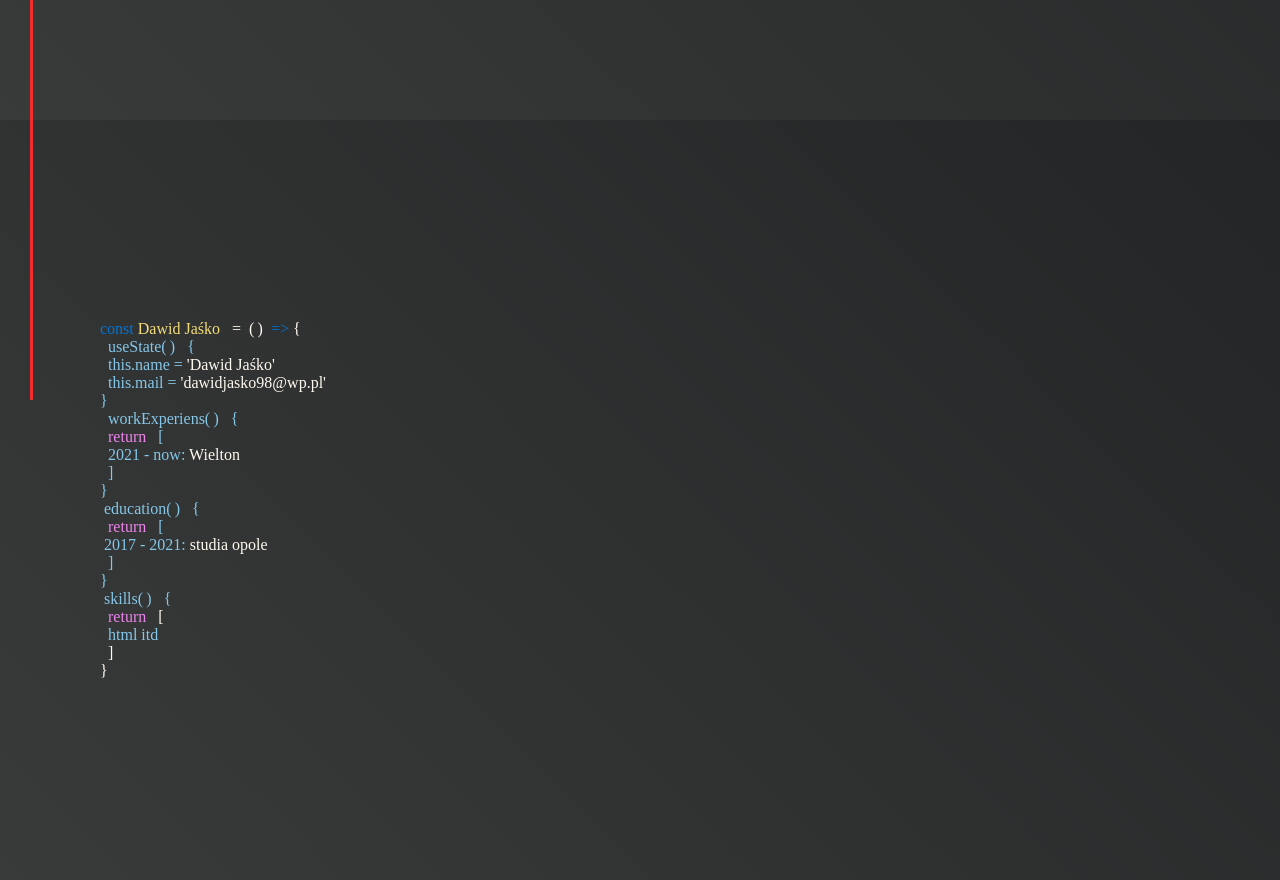
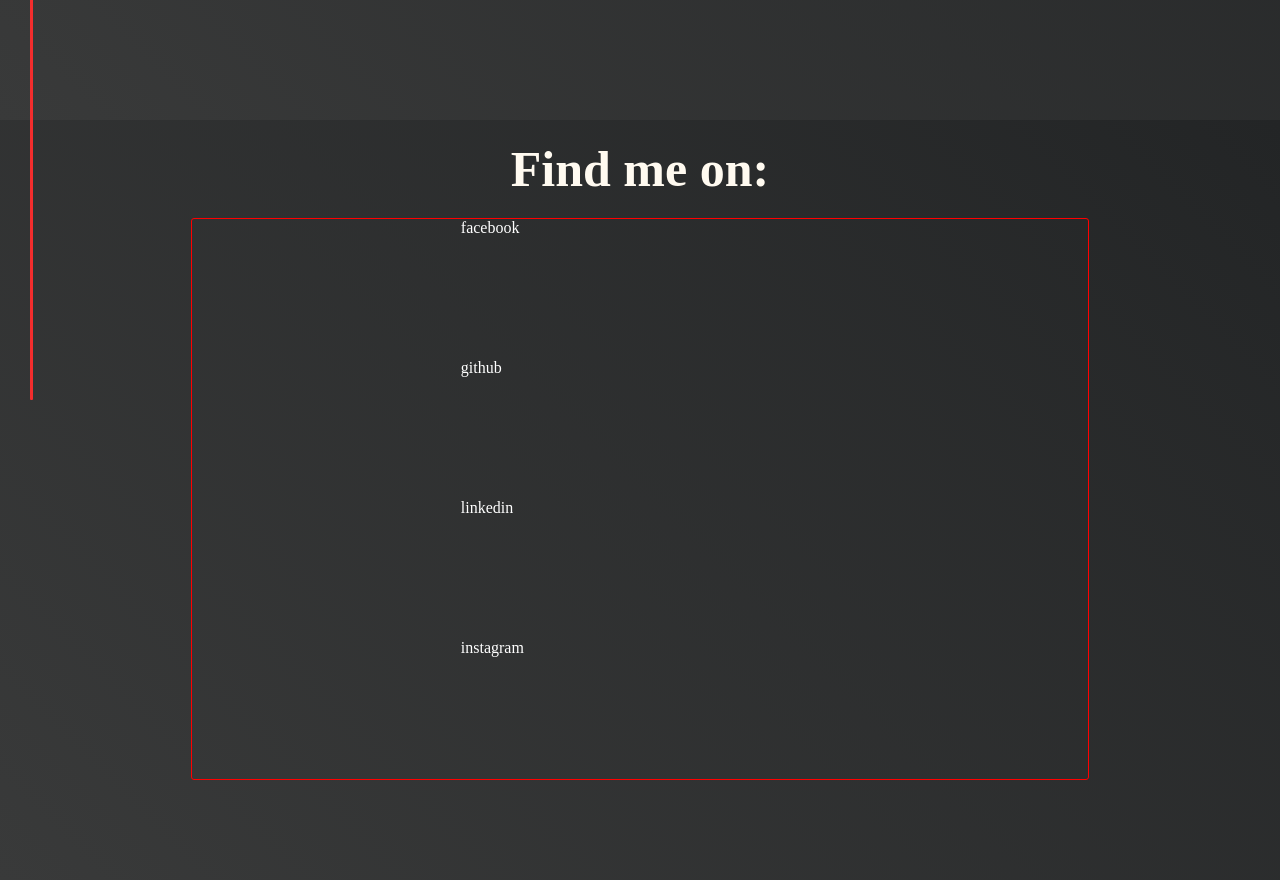
Before and after one commit to DawidJasko/portfolio, a React (Vite) app: page / in a window 1280 px wide. Shown: the part 2200-3080 px from the top of the page. Built offline with nearby package versions, Linux system fonts and the light colour scheme.

Commit message:
4 files modified

```diff
--- a/src/components/aboutme/Aboutme.jsx
+++ b/src/components/aboutme/Aboutme.jsx
@@ -4,8 +4,8 @@
 const Aboutme = () => {
   return (
     <div id="home" className={styles.navbarContainer}>
-      <section id="aboutme" class={styles.contactSection}>
-        {/* <h1 class={styles.contactH1}></h1> */}
+      <section id="aboutme" class={styles.aboutmeSection}>
+        {/* <h1 class={styles.aboutmeH1}></h1> */}
         <div className={styles.conempty}></div>
         <div className={styles.conline}>
           <div className={styles.conclass}>
--- a/src/components/aboutme/Aboutme.module.css
+++ b/src/components/aboutme/Aboutme.module.css
@@ -1,4 +1,4 @@
-.contactSection {
+.aboutmeSection {
   width: 100vw;
   height: calc(100vh - 40px);
   /* height: 100vh; */
@@ -8,7 +8,7 @@
   align-items: center;
   color: white;
 }
-.contactH1 {
+.aboutmeH1 {
   font-size: 50px;
   color: FloralWhite;
 }
--- a/src/components/contact/Contact.jsx
+++ b/src/components/contact/Contact.jsx
@@ -5,45 +5,13 @@
   return (
     <div id="home" className={styles.navbarContainer}>
       <section id="contact" class={styles.contactSection}>
-        {/* <h1 class={styles.contactH1}></h1> */}
-        <div className={styles.conempty}></div>
-        <div className={styles.conline}>
-          <div className={styles.conclass}>
-            <p className={styles.concode}>
-            <span className={styles.spanbludark}>const </span> <span className={styles.spandawid}> Dawid Jaśko</span>
-            <span className={styles.spanwhite}>
-                &#8194; &#61;&#8194;&#40;&#8201;&#41;&#8194;</span>
-                <span className={styles.spanbludark}>&#61;&#62;</span><span className={styles.spanwhite}> &#123;</span>
-              <br />
-              &#160; useState&#40;&#8201;&#41;&#8194; &#123; <br />
-              &#160; this.name = <span className={styles.spanwhite}>'Dawid Jaśko'</span> <br />
-              &#160; this.mail = <span className={styles.spanwhite}>'dawidjasko98@wp.pl'</span> &#160; &#160;
-              <br /> &#125;
-              <br />
-              &#160; workExperiens&#40;&#8201;&#41;&#8194; &#123; <br />
-              &#160; <span className={styles.conreturn}> return</span>&#8194; &#91;
-              <br />
-              &#160; 2021 - now: <span className={styles.spanwhite}>Wielton</span> <br/>&#8194;&#93; &#160; <br />
-              &#125;
-              <br />
-              &#160;education&#40;&#8201;&#41;&#8194; &#123; <br />
-              &#160; <span className={styles.conreturn}> return</span>&#8194; &#91;
-              <br />
-              &#160;2017 - 2021: <span className={styles.spanwhite}>studia opole</span> &#160;
-              <br />
-              &#8194;&#93;<br/>
-              &#125;
-              <br />
-              &#160;skills&#40;&#8201;&#41;&#8194; &#123; <br />
-              &#160; <span className={styles.conreturn}> return</span><span className={styles.spanwhite}>&#8194; &#91;</span>
-              <br />
-              &#8194;html itd
-              <br />
-              <span className={styles.spanwhite}> &#8194;&#93;<br/></span>
-              <span className={styles.spanwhite}> &#125;</span>
-              <br />
-            </p>
-          </div>
+        <h1 className={styles.contactH1}>Find me on:</h1>
+        <div className={styles.contactSocialmediaCon}>
+          <div className={styles.contactFb}>facebook</div>
+          <div className={styles.contactFb}>github</div>
+          <div className={styles.contactFb}>linkedin</div>
+          <div className={styles.contactFb}>instagram</div>
+
         </div>
       </section>
     </div>
--- a/src/components/contact/Contact.module.css
+++ b/src/components/contact/Contact.module.css
@@ -4,30 +4,29 @@
   /* height: 100vh; */
   background: linear-gradient(45deg, #393a3a, #232526);
   display: flex;
-  flex-direction: row;
+  flex-direction: column;
   align-items: center;
   color: white;
 }
 .contactH1 {
+  display: flex;
+  justify-content: center;
+  align-items: center;
   font-size: 50px;
   color: FloralWhite;
+  padding-top: 20px;
+  padding-bottom: 20px;
 }
-.concode {
-  color: rgb(133, 199, 233);
+.contactSocialmediaCon {
+  display: flex;
+  flex-direction: column;
+  align-items: center;
+  border: 1px solid red;
+  border-radius: 3px;
+  width: 70vw;
+  height: 70vh;
 }
-.spandawid {
-  color: rgb(243, 221, 122);
+.contactFb {
+  width: 40%;
+  height: 40%;
 }
-.conreturn {
-  color: violet;
-}
-.conempty {
-  width: 100px;
-  height: 100px;
-}
-.spanbludark {
-  color: rgb(3, 116, 209);
-}
-.spanwhite {
-  color: FloralWhite;
-}
```
